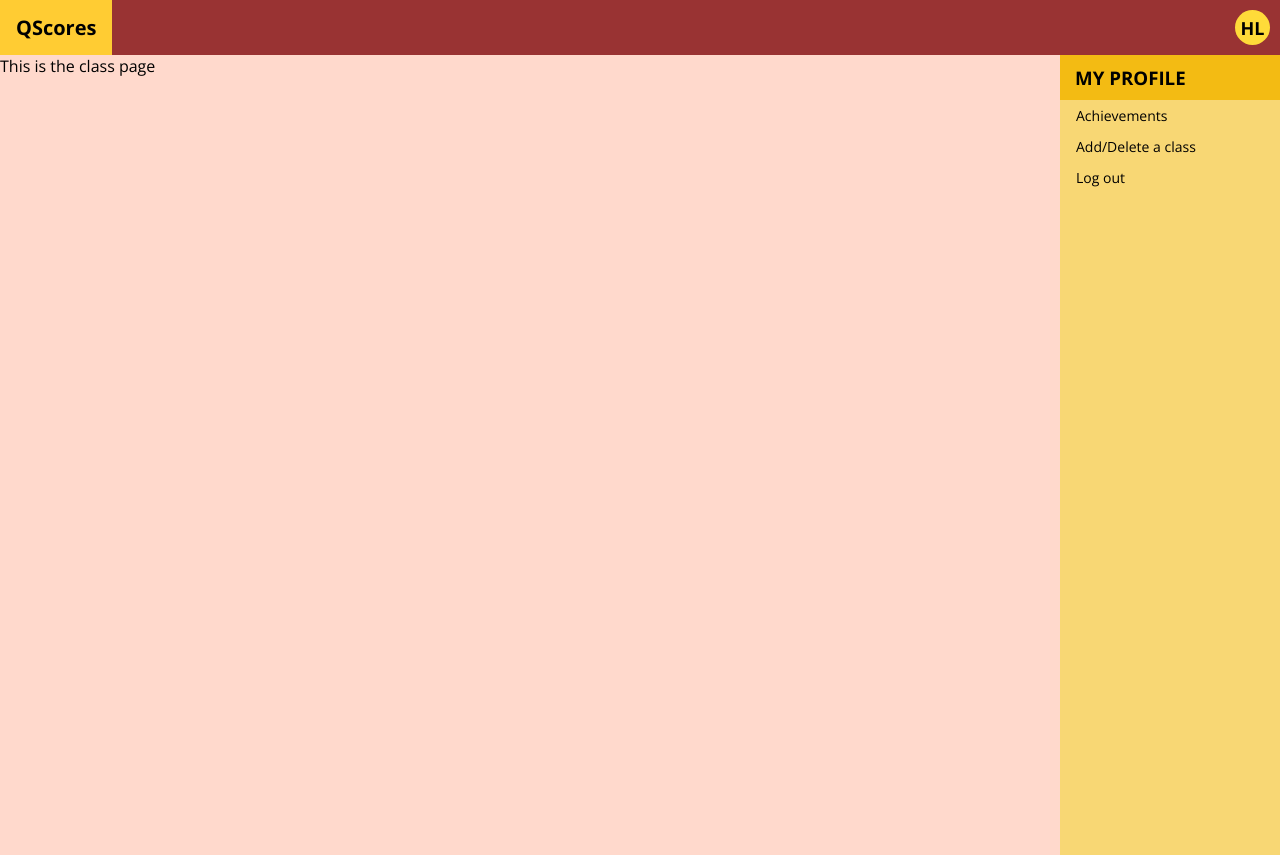
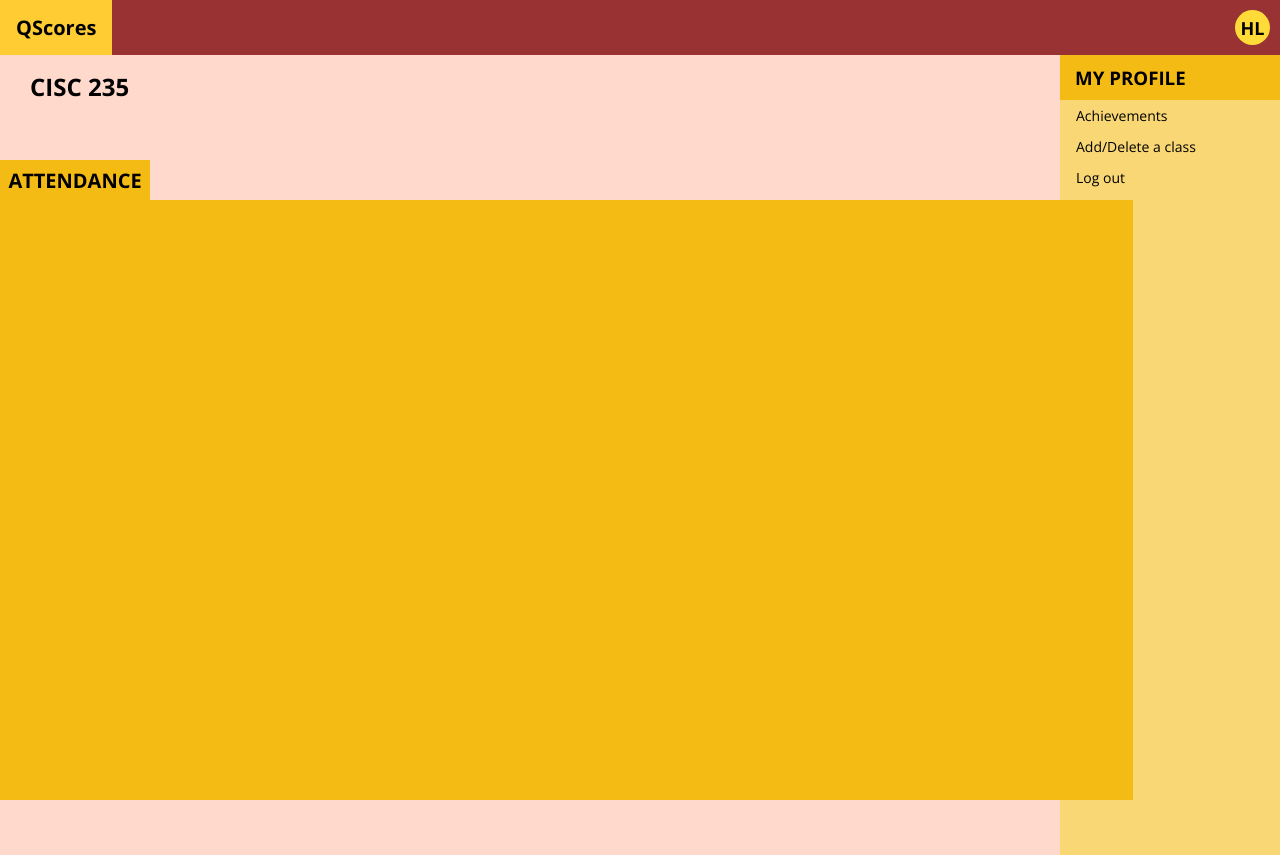
Before and after one commit to JoshGraham14/QHacks, a Flask app: page /classpage in a window 1280 px wide. Run offline with Flask 2, Linux system fonts and the light colour scheme.

Commit message:
Added some stuff to classpage

```diff
--- a/static/styles/styles.css
+++ b/static/styles/styles.css
@@ -228,3 +228,43 @@ body {
     border-radius: 50%;
     float: right;
 } */
+
+/* ------------ CLASS PAGE ------------ */
+
+.big-tab{
+    background-color: #f3bb13;  /* This colour will change depending on what tab is open */
+    height: 75%;
+    width: 88.5%;
+    position: absolute;
+    bottom: 0px;
+    display: flex;
+    flex-wrap: nowrap;
+}
+
+.attendance-tab{
+    background-color: #f3bb13;
+    height: 40px;
+    width: 150px;
+    position: absolute;
+    bottom: 75%;
+    color:#000000;
+    font-size: 20px;
+    display: flex;
+    justify-content: center;
+    text-align: center;
+    align-items: center;
+}
+
+.assignments-tab{
+    background-color: #f3bb13;
+    height: 40px;
+    width: 150px;
+    position: absolute;
+    bottom: 75%;
+    color:#000000;
+    font-size: 20px;
+    display: flex;
+    justify-content: center;
+    text-align: center;
+    align-items: center;
+}
--- a/templates/classpage.html
+++ b/templates/classpage.html
@@ -1,4 +1,23 @@
 {% extends 'base.html' %}
 {% block content %}
-This is the class page
+<body>
+    <div class="container">
+        <span class="course-title">
+            <h2>CISC 235</h2>
+            </span>
+    </div>
+
+    <div class="attendance-tab">
+        <div><strong>ATTENDANCE</strong></div>
+    </div>
+
+    <!--
+    <div class="assignments-tab">
+        <div><strong>ASSIGNMENTS</strong></div>
+    </div> -->
+
+
+    <div class="big-tab"></div>
+</body>
+
 {% endblock %}
```
